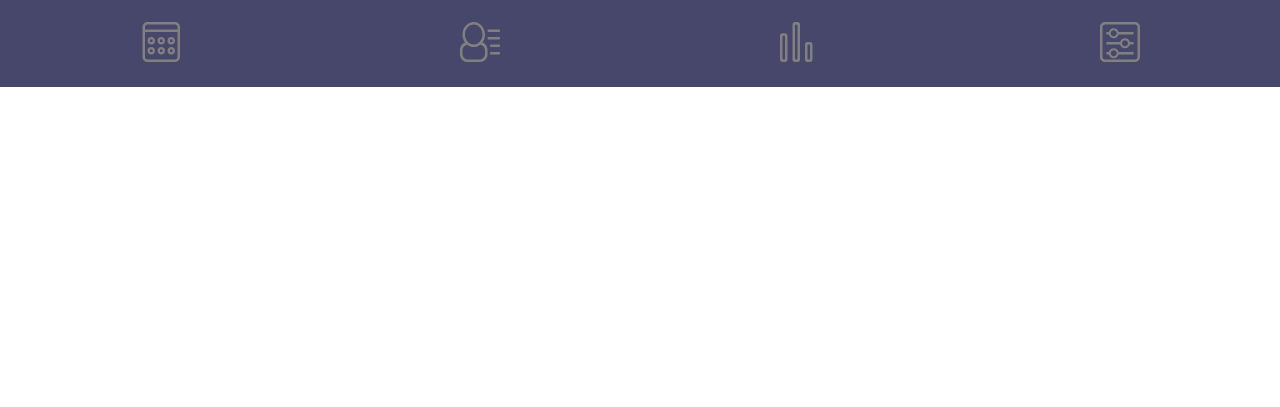
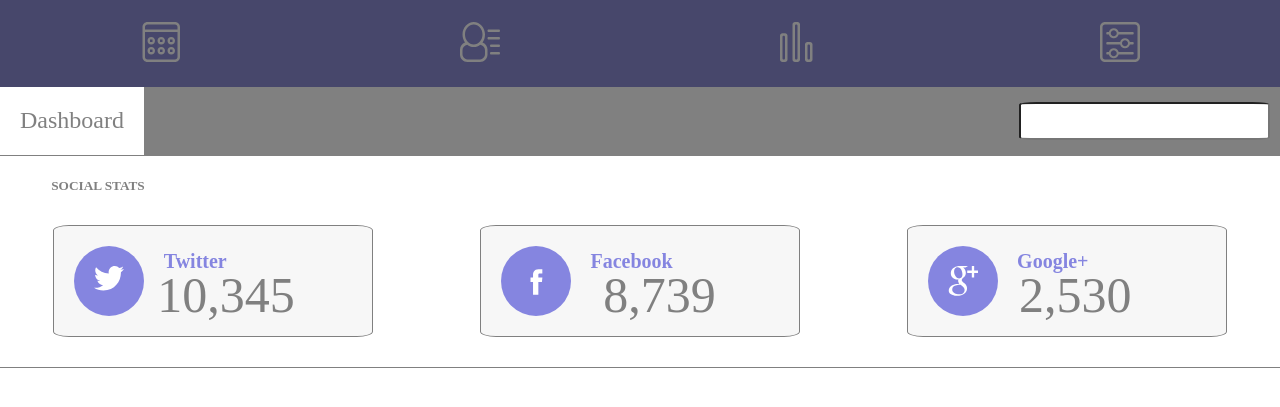
Before and after one commit to lucatardi/Web-App-Dashboard, a plain HTML site: page index.html in a window 1280 px wide. Shown: the part 83-490 px from the top of the page. Drawn offline with Linux system fonts and the light colour scheme; a web font is replaced by a local one.

Commit message:
Social stats

```diff
--- a/index.html
+++ b/index.html
@@ -65,7 +65,58 @@
         </svg>
       </div> <!-- side-menu -->
       <div class="dashboard">
-
+        <div class="label-page">
+          <h2 class="label-title"> Dashboard </h2>
+          <input type="text" class="search" />
+        </div> <!-- label-page -->
+        <div class="social-stats">
+          <h5 class="title-section"> Social stats </h5>
+          <div class="social">
+            <div class="icon-container">
+              <svg version="1.1" xmlns="http://www.w3.org/2000/svg" x="0px" y="0px" viewBox="0 0 32 32" class="icon-social">
+                <path d="M32,3.1c-1.2,0.5-2.4,0.9-3.8,1c1.4-0.8,2.4-2.1,2.9-3.6c-1.3,0.8-2.7,1.3-4.2,1.6C25.8,0.8,24,0,22.2,0
+                	c-3.6,0-6.6,2.9-6.6,6.6c0,0.5,0.1,1,0.2,1.5C10.3,7.8,5.5,5.2,2.2,1.2c-0.6,1-0.9,2.1-0.9,3.3c0,2.3,1.2,4.3,2.9,5.5
+                	c-1.1,0-2.1-0.3-3-0.8c0,0,0,0.1,0,0.1c0,3.2,2.3,5.8,5.3,6.4c-0.6,0.1-1.1,0.2-1.7,0.2c-0.4,0-0.8,0-1.2-0.1
+                	c0.8,2.6,3.3,4.5,6.1,4.6c-2.2,1.8-5.1,2.8-8.2,2.8c-0.5,0-1.1,0-1.6-0.1c2.9,1.9,6.4,3,10.1,3c12.1,0,18.7-10,18.7-18.7
+                	c0-0.3,0-0.6,0-0.8C30,5.6,31.1,4.4,32,3.1z"/>
+              </svg>
+            </div> <!-- icon-container -->
+            <h5 class="social-name"> Twitter </h5>
+            <p class="social-value"> 10,345 </p>
+          </div> <!-- social -->
+          <div class="social">
+            <div class="icon-container">
+              <svg enable-background="new 0 0 56.693 56.693" height="56.693px" id="Layer_1" version="1.1" viewBox="0 0 56.693 56.693" width="56.693px" xml:space="preserve" xmlns="http://www.w3.org/2000/svg" xmlns:xlink="http://www.w3.org/1999/xlink" class="icon-social">
+              <path d="M40.43,21.739h-7.645v-5.014c0-1.883,1.248-2.322,2.127-2.322c0.877,0,5.395,0,5.395,0V6.125l-7.43-0.029  c-8.248,0-10.125,6.174-10.125,10.125v5.518h-4.77v8.53h4.77c0,10.947,0,24.137,0,24.137h10.033c0,0,0-13.32,0-24.137h6.77  L40.43,21.739z"/></svg>
+            </div> <!-- icon-container -->
+            <h5 class="social-name"> Facebook </h5>
+            <p class="social-value"> 8,739 </p>
+          </div> <!-- social -->
+          <div class="social">
+            <div class="icon-container">
+              <svg version="1.1" xmlns="http://www.w3.org/2000/svg" x="0px" y="0px" viewBox="0 0 32 32" class="icon-social">
+                <path d="M17.7,25.7c0-0.3,0-0.5-0.1-0.8c-0.1-0.2-0.1-0.5-0.2-0.7c-0.1-0.2-0.2-0.4-0.3-0.7c-0.2-0.2-0.3-0.4-0.4-0.6
+                	c-0.1-0.2-0.3-0.3-0.5-0.6c-0.2-0.2-0.4-0.4-0.5-0.5c-0.1-0.1-0.3-0.3-0.6-0.5c-0.3-0.2-0.5-0.4-0.6-0.4s-0.3-0.2-0.6-0.4
+                	c-0.3-0.2-0.5-0.4-0.6-0.4c-0.2,0-0.5,0-1,0c-0.7,0-1.4,0-2,0.1c-0.7,0.1-1.4,0.2-2.1,0.5c-0.7,0.2-1.3,0.5-1.9,0.9s-1,0.8-1.3,1.4
+                	c-0.3,0.6-0.5,1.3-0.5,2.1c0,0.9,0.2,1.7,0.7,2.3c0.5,0.7,1.1,1.2,1.8,1.6s1.5,0.7,2.3,0.9s1.6,0.3,2.4,0.3c0.8,0,1.5-0.1,2.2-0.2
+                	c0.7-0.2,1.3-0.4,1.9-0.8c0.6-0.3,1.1-0.8,1.4-1.4C17.5,27.2,17.7,26.5,17.7,25.7z M15.4,9.1c0-0.8-0.1-1.6-0.3-2.5
+                	c-0.2-0.9-0.5-1.7-0.9-2.5c-0.4-0.8-0.9-1.5-1.6-2c-0.7-0.5-1.5-0.8-2.3-0.8c-1.2,0-2.1,0.4-2.8,1.3c-0.7,0.9-1,1.9-1,3.2
+                	c0,0.6,0.1,1.2,0.2,1.9c0.1,0.7,0.4,1.3,0.7,2c0.3,0.7,0.7,1.3,1.1,1.8c0.4,0.5,0.9,1,1.5,1.3c0.6,0.3,1.2,0.5,1.9,0.5
+                	c1.2,0,2.1-0.4,2.7-1.2C15.1,11.4,15.4,10.4,15.4,9.1z M12.9,0h8.4l-2.6,1.5h-2.6c0.9,0.6,1.6,1.4,2.1,2.4s0.8,2.1,0.8,3.2
+                	c0,0.9-0.1,1.8-0.4,2.5c-0.3,0.7-0.7,1.3-1.1,1.8c-0.4,0.4-0.8,0.9-1.3,1.2c-0.4,0.4-0.8,0.8-1.1,1.2c-0.3,0.4-0.4,0.8-0.4,1.3
+                	c0,0.3,0.1,0.7,0.3,1c0.2,0.3,0.5,0.6,0.8,0.9c0.3,0.3,0.7,0.6,1.1,0.9c0.4,0.3,0.8,0.7,1.2,1.1c0.4,0.4,0.8,0.8,1.1,1.3
+                	c0.3,0.5,0.6,1,0.8,1.6c0.2,0.6,0.3,1.3,0.3,2c0,2.1-0.9,3.9-2.7,5.4c-1.9,1.7-4.6,2.5-8.1,2.5c-0.8,0-1.5-0.1-2.3-0.2
+                	c-0.8-0.1-1.6-0.3-2.3-0.6c-0.8-0.3-1.5-0.7-2.1-1.1c-0.6-0.4-1.1-1-1.5-1.7C1,27.6,0.8,26.9,0.8,26c0-0.8,0.2-1.6,0.7-2.6
+                	c0.4-0.8,1-1.5,1.8-2.1c0.8-0.6,1.8-1.1,2.8-1.4c1-0.3,2-0.5,3-0.7c0.9-0.1,1.9-0.2,2.9-0.3c-0.8-1.1-1.2-2-1.2-2.9
+                	c0-0.2,0-0.3,0-0.5c0-0.1,0.1-0.3,0.1-0.4c0-0.1,0.1-0.2,0.2-0.4c0.1-0.2,0.1-0.3,0.1-0.4c-0.5,0.1-1,0.1-1.3,0.1
+                	c-1.9,0-3.5-0.6-4.9-1.9c-1.4-1.3-2-2.8-2-4.7c0-1.8,0.6-3.4,1.8-4.8C6,1.7,7.5,0.8,9.3,0.4C10.5,0.1,11.7,0,12.9,0z M32.8,4.9v2.5
+                	h-4.9v4.9h-2.5V7.4h-4.9V4.9h4.9V0h2.5v4.9H32.8z"/>
+              </svg>
+            </div> <!-- icon-container -->
+            <h5 class="social-name"> Google+ </h5>
+            <p class="social-value"> 2,530 </p>
+          </div> <!-- social -->
+        </div> <!-- social-stats -->
       </div> <!-- dashboard -->
     </main>
   </body>
--- a/styles/style.css
+++ b/styles/style.css
@@ -63,3 +63,87 @@ span {
   border-left: 2px green solid;
   fill: white;
 }
+
+.label-page {
+  display: flex;
+  flex-direction: row;
+  justify-content: space-between;
+  background-color: grey;
+}
+
+.label-title {
+  color: grey;
+  font-weight: 100;
+  background-color: white;
+  padding: 20px;
+  margin: 0;
+}
+
+.search {
+  margin: 15px 10px;
+  padding: 0 20px;
+  border-radius: 7%;
+}
+
+.icon-social {
+  width: 100%;
+  height: auto;
+  fill: white;
+}
+
+.icon-container {
+  background-color: #8585e0;
+  border-radius: 50%;
+  width: 70px;
+  height: 70px;
+  padding: 20px;
+}
+
+.social-stats {
+  display: flex;
+  flex-direction: row;
+  justify-content: space-around;
+  flex-wrap: wrap;
+  border-top: grey 1px solid;
+  border-bottom: grey 1px solid;
+  padding-bottom: 20px;
+}
+
+.social {
+  background-color: #f7f7f7;
+  padding: 20px;
+  width: 320px;
+  height: auto;
+  margin: 10px;
+  border-radius: 5%;
+  display: flex;
+  flex-direction: row;
+  border: 1px grey solid;
+}
+
+.social-name {
+  color: #8585e0;
+  position: relative;
+  left: 7%;
+  top: 5%;
+  font-size: 20px;
+  padding: 0;
+  margin: 0;
+}
+
+.social-value {
+  position: relative;
+  top: 30%;
+  right: 18%;
+  font-size: 50px;
+  padding: 0;
+  margin: 0;
+  color: grey;
+}
+
+.title-section {
+  text-transform: uppercase;
+  color: grey;
+  width: 100%;
+  padding-left: 4%;
+}
```
Also changed, not shown: icons/icon-facebook.svg.
